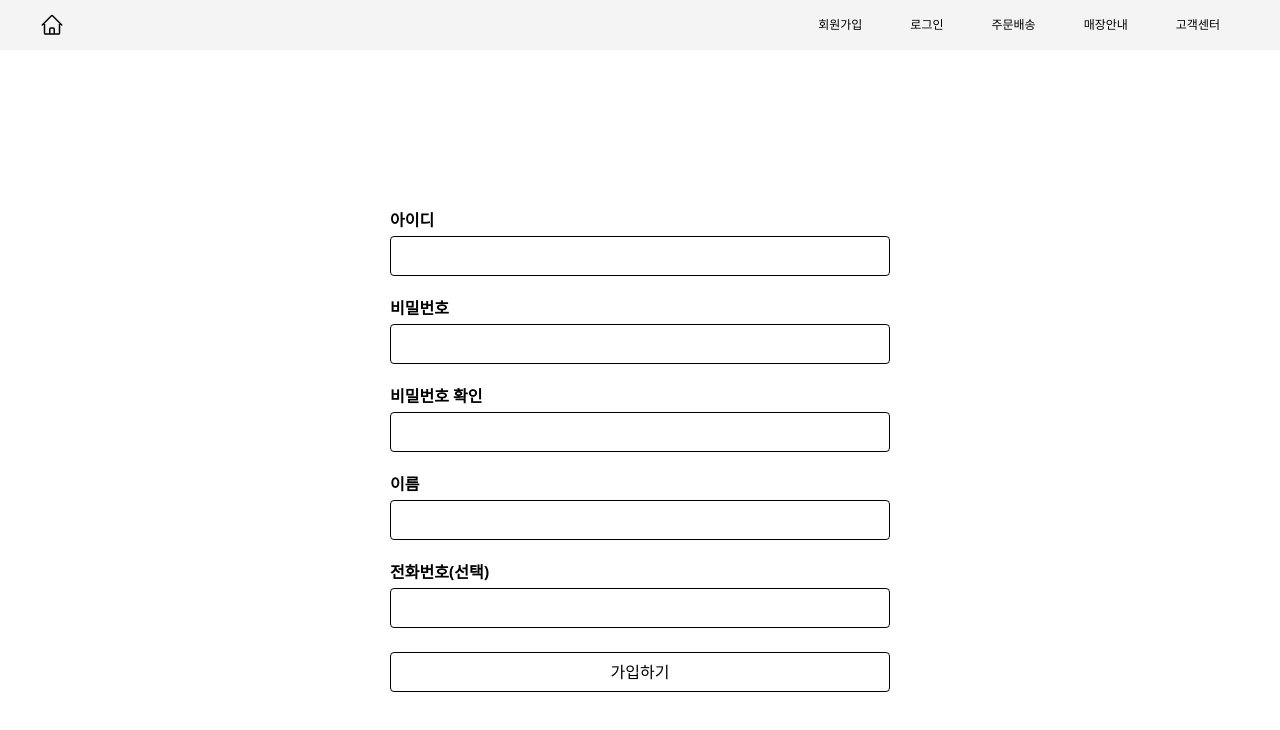
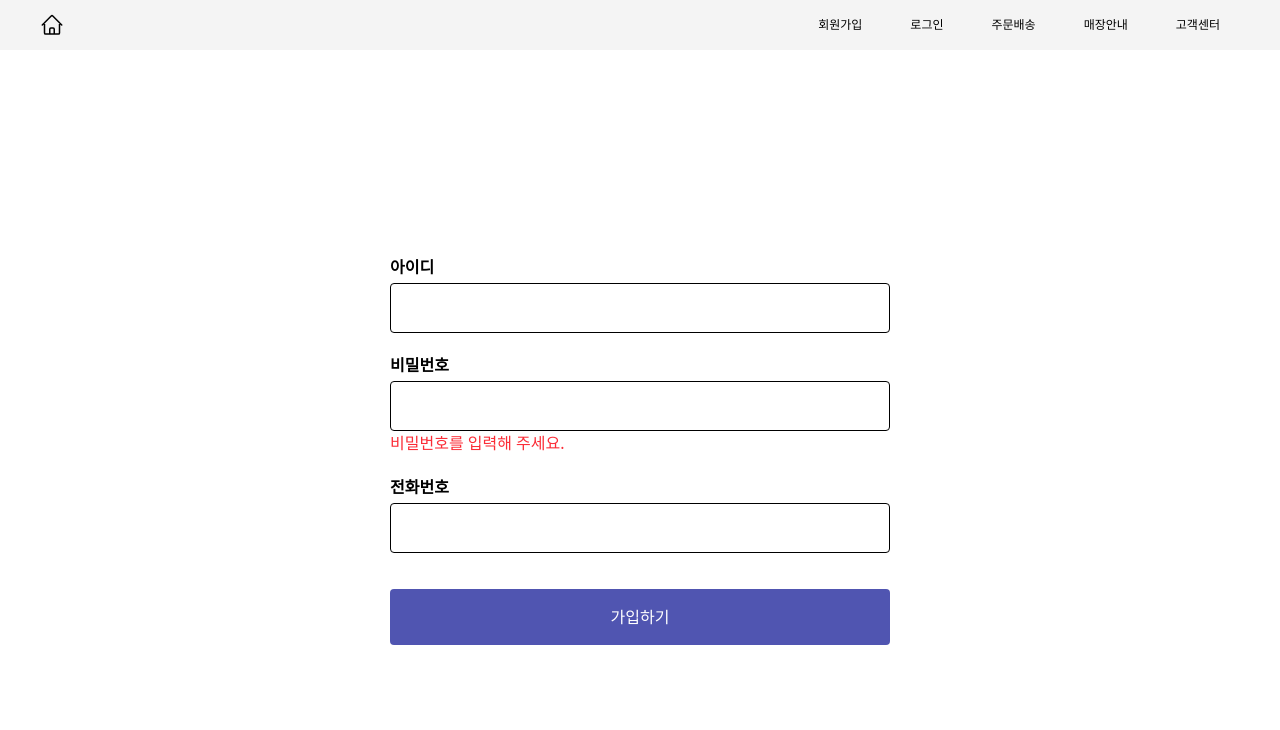
Before and after one commit to Sugyeong97/kyobobook, a Next.js app: page /header/join in a window 1280 px wide. Shown: the top 730 px of the page. Built offline with nearby package versions, Linux system fonts and the light colour scheme.

Commit message:
join-page

```diff
--- a/src/app/header/join/page.tsx
+++ b/src/app/header/join/page.tsx
@@ -1,20 +1,5 @@
-import FormInput from "@/components/atom/FormInput";
+import JoinPage from "@/components/organism/JoinPage";
 
 export default function page() {
-  return (
-    <div className="w-full h-full">
-      <form
-        action=""
-        className="max-w-[1200px] mx-auto h-full flex flex-col items-center justify-center gap-5"
-      >
-        <FormInput title="아이디" type="text" />
-        <FormInput title="비밀번호" type="password" />
-        <FormInput title="비밀번호 확인" type="password" />
-        <FormInput title="이름" type="text" />
-        <FormInput title="전화번호(선택)" type="text" />
-
-        <FormInput type="submit" value="가입하기" />
-      </form>
-    </div>
-  );
+  return <JoinPage />;
 }
--- a/src/app/header/login/page.tsx
+++ b/src/app/header/login/page.tsx
@@ -28,9 +28,11 @@ export default function page() {
           className="border rounded p-4 w-full h-12"
         />
 
-        <div className="w-full h-12 mt-4 bg-[#5055b1] text-white rounded flex items-center justify-center hover:cursor-pointer hover:bg-[#2c307c]">
-          로그인
-        </div>
+        <input
+          type="submit"
+          value="로그인"
+          className="w-full h-12 mt-4 bg-[#5055b1] text-white rounded flex items-center justify-center hover:cursor-pointer hover:bg-[#2c307c]"
+        />
       </div>
 
       <div className="w-full flex items-center justify-center gap-2">
--- a/src/components/atom/FormInput.tsx
+++ b/src/components/atom/FormInput.tsx
@@ -2,13 +2,24 @@ interface formInputProps {
   title?: string;
   type: string;
   value?: string;
+  onChange?: (e: React.ChangeEvent<HTMLInputElement>) => void;
 }
 
-export default function FormInput({ title = "", type, value }: formInputProps) {
+export default function FormInput({
+  title = "",
+  type,
+  value,
+  onChange = undefined,
+}: formInputProps) {
   return (
     <div className="w-[500px] flex flex-col gap-1">
-      <p className="text-base font-bold">{title}</p>
-      <input type={type} value={value} className="w-full h-10 border rounded" />
+      <label className="text-base font-black">{title}</label>
+      <input
+        type={type}
+        value={value}
+        onChange={onChange}
+        className="w-full p-3 border rounded"
+      />
     </div>
   );
 }
--- /dev/null
+++ b/src/components/organism/JoinPage.tsx
@@ -0,0 +1,58 @@
+"use client";
+
+import { useState } from "react";
+import FormInput from "../atom/FormInput";
+
+export default function JoinPage() {
+  const [inputValue, setInputValue] = useState<string>("");
+  const [errorMessage, setErrorMessage] =
+    useState<string>("비밀번호를 입력해 주세요.");
+
+  const validateInput = (value: string) => {
+    if (value.length < 5) {
+      setErrorMessage("5자 이상 입력하세요.");
+    } else {
+      setErrorMessage(""); // 에러없음
+    }
+  };
+
+  const handleChange = (e: React.ChangeEvent<HTMLInputElement>) => {
+    const newValue = e.target.value;
+    setInputValue(newValue);
+    validateInput(newValue);
+  };
+
+  return (
+    <div className="w-full h-full">
+      <form
+        action=""
+        className="max-w-[500px] mx-auto h-full flex flex-col items-start justify-center gap-5"
+      >
+        <FormInput type="text" title="아이디" />
+
+        <div>
+          <FormInput
+            type="password"
+            title="비밀번호"
+            value={inputValue}
+            onChange={handleChange}
+          />
+
+          {errorMessage ? (
+            <p className="text-red-500">{errorMessage}</p>
+          ) : (
+            <p className="text-[#5055b1]">올바른 비밀번호입니다.</p>
+          )}
+        </div>
+
+        <FormInput type="text" title="전화번호" />
+
+        <input
+          type="submit"
+          value="가입하기"
+          className="w-full py-4 mt-4 bg-[#5055b1] text-white rounded flex items-center justify-center hover:cursor-pointer hover:bg-[#2c307c]"
+        />
+      </form>
+    </div>
+  );
+}
```
